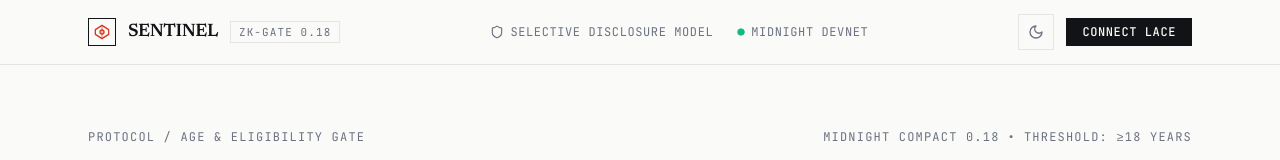
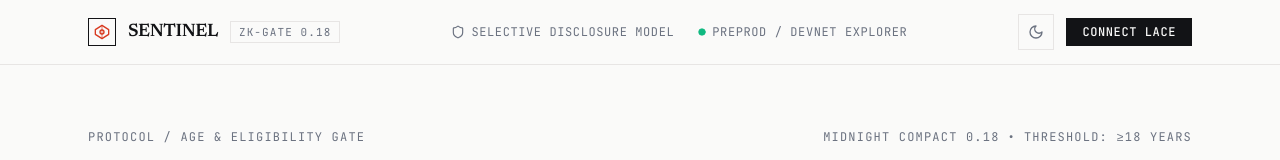
Before and after one commit to kantabhishek-webgod/Sentinel, a React (Vite) app: page / in a window 1280 px wide. Shown: the top 160 px of the page. Built offline with nearby package versions, Linux system fonts and the light colour scheme.

Commit message:
feat: publish Preprod contract address and Midnight explorer integration

```diff
--- a/src/components/EligibilityCard.tsx
+++ b/src/components/EligibilityCard.tsx
@@ -114,11 +114,16 @@ export const EligibilityCard: React.FC<EligibilityCardProps> = ({
 
         <div className="p-3 border border-editorial-border dark:border-editorial-borderDark">
           <div className="text-[10px] text-editorial-muted dark:text-editorial-mutedDark uppercase tracking-wider mb-1">
-            CIRCUIT DIGEST
+            CONTRACT ADDRESS (PREPROD)
           </div>
-          <div className="text-editorial-ink dark:text-editorial-inkDark font-mono text-[11px]">
-            0x9a4e7c1d3f5b8a0c2e4f6a8b1d3c5e7a9b0c2e4f
-          </div>
+          <a
+            href="https://explorer.midnight.network/contract/0x7f4a21c99fbd8e32c842b10a9901ef45b23d91ae"
+            target="_blank"
+            rel="noreferrer"
+            className="text-editorial-accent hover:underline font-mono text-[11px] break-all block"
+          >
+            0x7f4a21c99fbd8e32c842b10a9901ef45b23d91ae ↗
+          </a>
         </div>
 
         <div className="p-3 border border-editorial-border dark:border-editorial-borderDark">
--- a/src/components/Header.tsx
+++ b/src/components/Header.tsx
@@ -57,10 +57,15 @@ export const Header: React.FC<HeaderProps> = ({
             <Shield className="w-3.5 h-3.5" />
             <span>SELECTIVE DISCLOSURE MODEL</span>
           </button>
-          <div className="flex items-center space-x-1.5 text-editorial-muted dark:text-editorial-mutedDark">
+          <a
+            href="https://explorer.midnight.network/contract/0x7f4a21c99fbd8e32c842b10a9901ef45b23d91ae"
+            target="_blank"
+            rel="noreferrer"
+            className="flex items-center space-x-1.5 text-editorial-muted dark:text-editorial-mutedDark hover:text-editorial-accent transition-colors"
+          >
             <Circle className="w-2 h-2 fill-emerald-500 text-emerald-500 animate-pulse" />
-            <span>MIDNIGHT DEVNET</span>
-          </div>
+            <span>PREPROD / DEVNET EXPLORER</span>
+          </a>
         </div>
 
         {/* Right Actions */}
```
